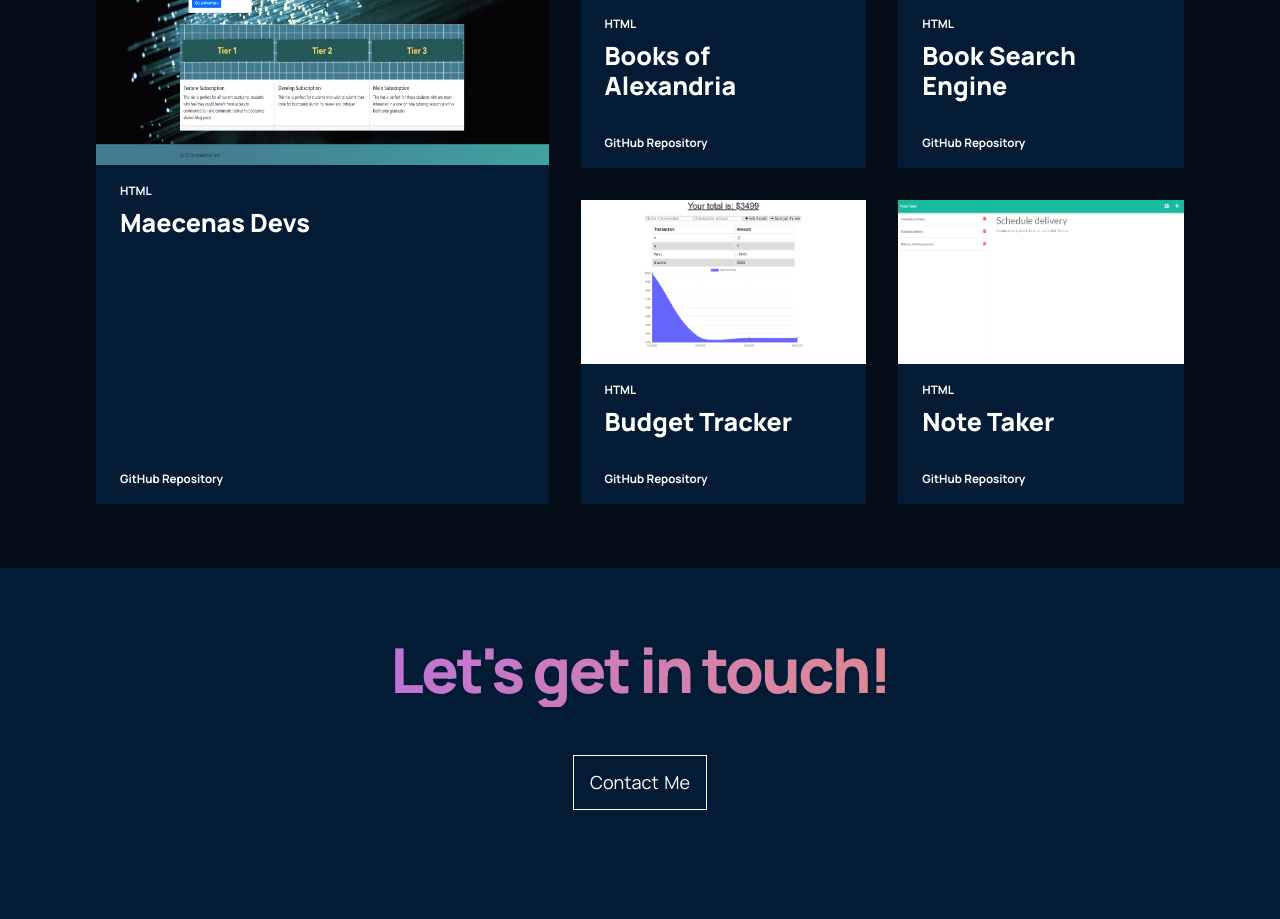
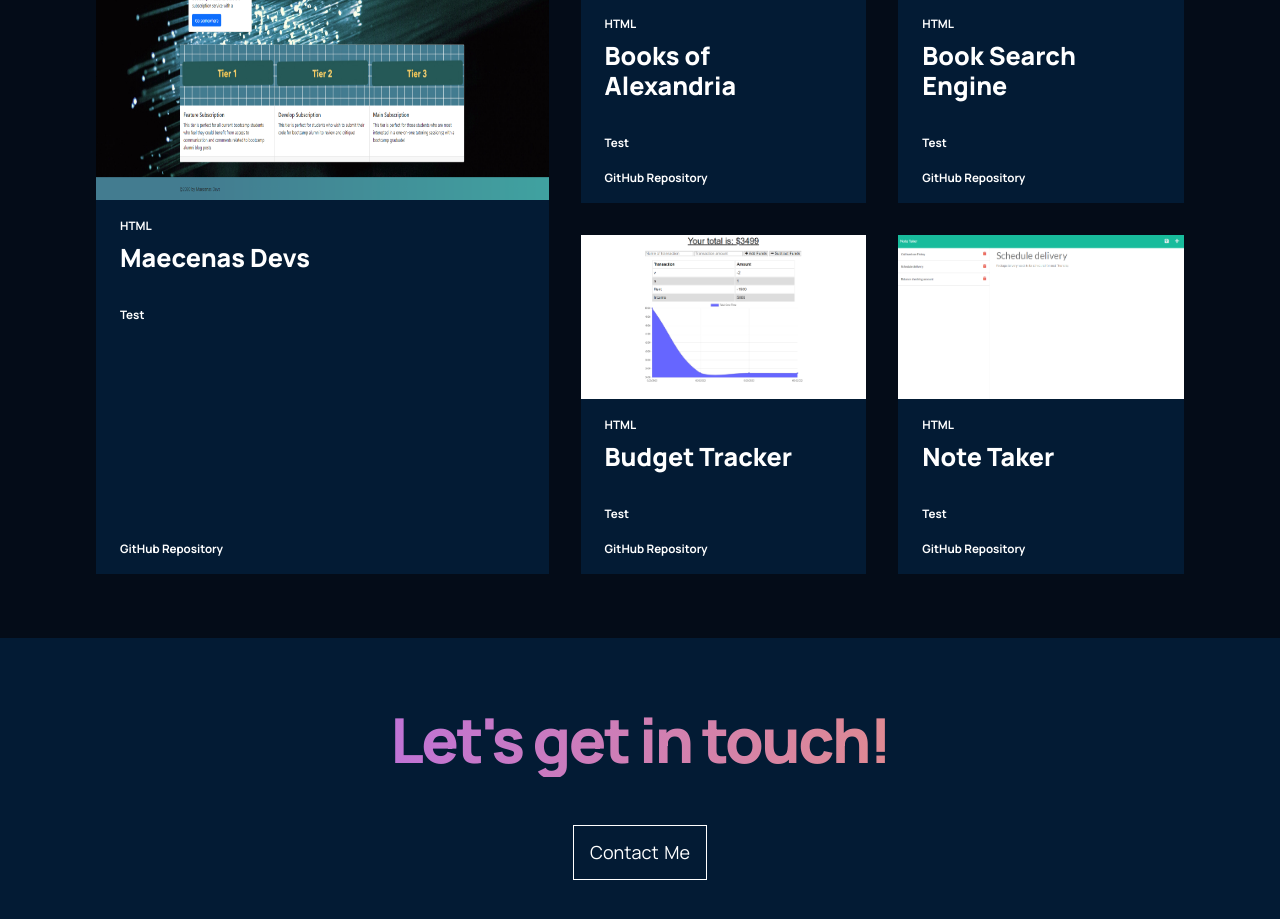
Before and after one commit to JonathanKim424/react-portfolio, a React (Create React App) app: page / in a window 1280 px wide. Shown: the part 2920-3839 px from the top of the page. Built offline with nearby package versions, Linux system fonts and the light colour scheme.

Commit message:
updated projects

```diff
--- a/src/components/project/Project.jsx
+++ b/src/components/project/Project.jsx
@@ -14,6 +14,7 @@ const Project = ({ project }) => {
           <p>{project.tags}</p>
           <a href={project.website} target='_blank' rel='noopener noreferrer'>
             <h3>{project.title}</h3>
+            <p>{project.description}</p>
           </a>
         </div>
         <p><a href={project.gitHubUrl} target='_blank' rel='noopener noreferrer'>GitHub Repository</a></p>
--- a/src/containers/projects/Projects.jsx
+++ b/src/containers/projects/Projects.jsx
@@ -9,35 +9,40 @@ const projects = [
     tags: 'HTML',
     title: 'Maecenas Devs',
     gitHubUrl: 'https://github.com/JonathanKim424/Maecenas-Devs',
-    website: 'https://gentle-citadel-11319.herokuapp.com/'
+    website: 'https://gentle-citadel-11319.herokuapp.com/',
+    description: 'Test'
   },
   {
     imgUrl: project2,
     tags: 'HTML',
     title: 'Books of Alexandria',
     gitHubUrl: 'https://github.com/JonathanKim424/books-of-alexandria',
-    website: 'https://cryptic-taiga-66100.herokuapp.com/'
+    website: 'https://cryptic-taiga-66100.herokuapp.com/',
+    description: 'Test'
   },
   {
     imgUrl: project3,
     tags: 'HTML',
     title: 'Book Search Engine',
     gitHubUrl: 'https://github.com/JonathanKim424/book-search-engine',
-    website: 'https://stormy-dawn-52440.herokuapp.com/'
+    website: 'https://stormy-dawn-52440.herokuapp.com/',
+    description: 'Test'
   },
   {
     imgUrl: project4,
     tags: 'HTML',
     title: 'Budget Tracker',
     gitHubUrl: 'https://github.com/JonathanKim424/budget-tracker',
-    website: 'https://shrouded-refuge-68137.herokuapp.com/'
+    website: 'https://shrouded-refuge-68137.herokuapp.com/',
+    description: 'Test'
   },
   {
     imgUrl: project5,
     tags: 'HTML',
     title: 'Note Taker',
     gitHubUrl: 'https://github.com/JonathanKim424/note-taker',
-    website: 'https://still-atoll-18408.herokuapp.com/index.html'
+    website: 'https://still-atoll-18408.herokuapp.com/index.html',
+    description: 'Test'
   }
 ]
 
```
